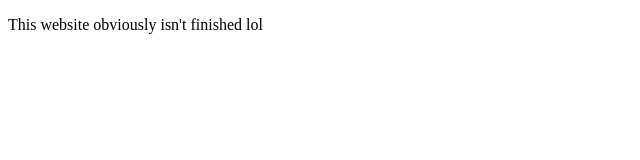
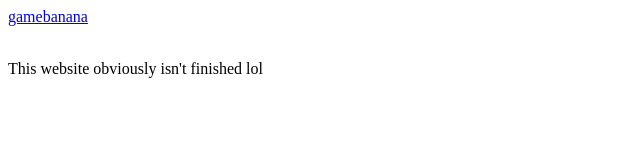
Before and after one commit to Funkin4RPlace/Funkin4RPlace.github.io, a plain HTML site: page index.html in a window 1280 px wide. Shown: the whole page, without its empty margins (0-640 px from the left). Drawn offline with Linux system fonts and the light colour scheme.

Commit message:
index.html: add gamebanana

```diff
--- a/index.html
+++ b/index.html
@@ -4,6 +4,9 @@
     <title>Funkin' 4 r/place</title>
   </head>
   <body>
+    <a href="https://gamebanana.com/mods/444552">gamebanana</a>
+    <br>
+    <br>
     <p>This website obviously isn't finished lol</p>
   </body>
 </html>
```
